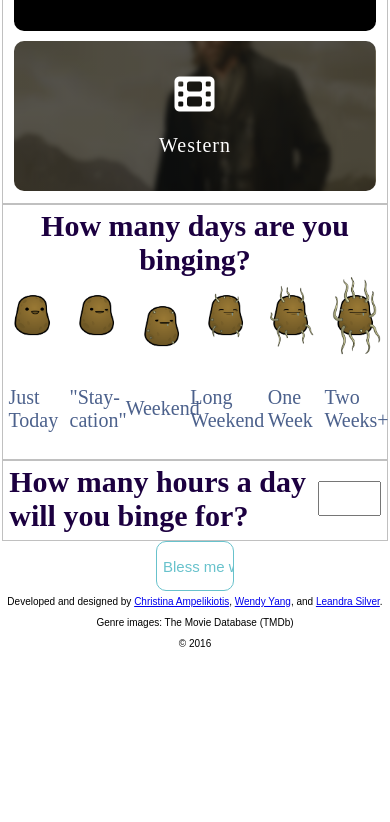
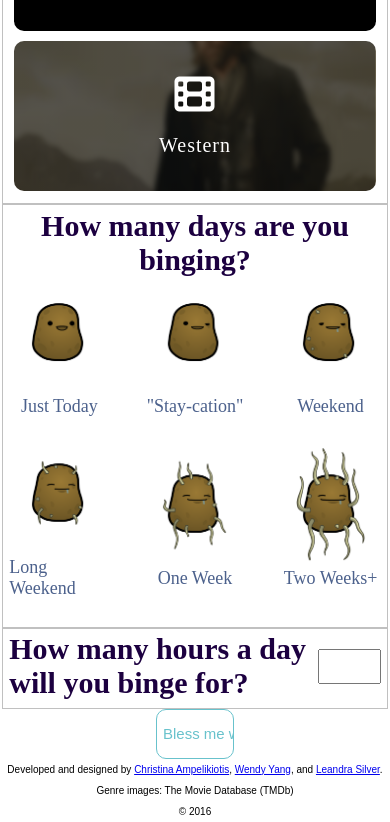
Before and after one commit to leandrasilver/projectSix-movieDB, a website: page index.html in a window 390 px wide. Shown: the part 3281-4103 px from the top of the page. Before the commit the page ends 3935 px from the top, so only its background shows below. Drawn offline with nearby package versions, Linux system fonts and the light colour scheme; some packages are replaced by stand-ins of ours; a script that the page names is missing; a web font is replaced by a local one.

Commit message:
Something

```diff
--- a/dev/styles/_general.scss
+++ b/dev/styles/_general.scss
@@ -135,7 +135,7 @@ input[type="radio"] {
 		align-items: center;
 		p {
 			margin: 30px 0 0 0;
-			font-size: 2rem;
+			font-size: 1.8rem;
 			font-family: $bodyFont;
 			color: $slate;
 		}
--- a/public/styles/style.css
+++ b/public/styles/style.css
@@ -268,7 +268,7 @@ input[type="radio"] {
         align-items: center; }
     .timeItem label p {
       margin: 30px 0 0 0;
-      font-size: 2rem;
+      font-size: 1.8rem;
       font-family: "BioRhyme", serif;
       color: #4c618c; }
     .timeItem label .potatoImg {
@@ -341,7 +341,13 @@ input[type="radio"] {
     .genreSelection .genreItem {
       width: 45%;
       height: 200px;
-      margin: 5px; } }
+      margin: 5px; }
+  .timeSelection.flexParent .timeItem {
+    width: 27%; }
+    .timeSelection.flexParent .timeItem label p {
+      margin-top: 5px; }
+    .timeSelection.flexParent .timeItem label .potatoImg {
+      width: 70%; } }
 
 @media (max-width: 640px) {
   .genreSelection {
```
